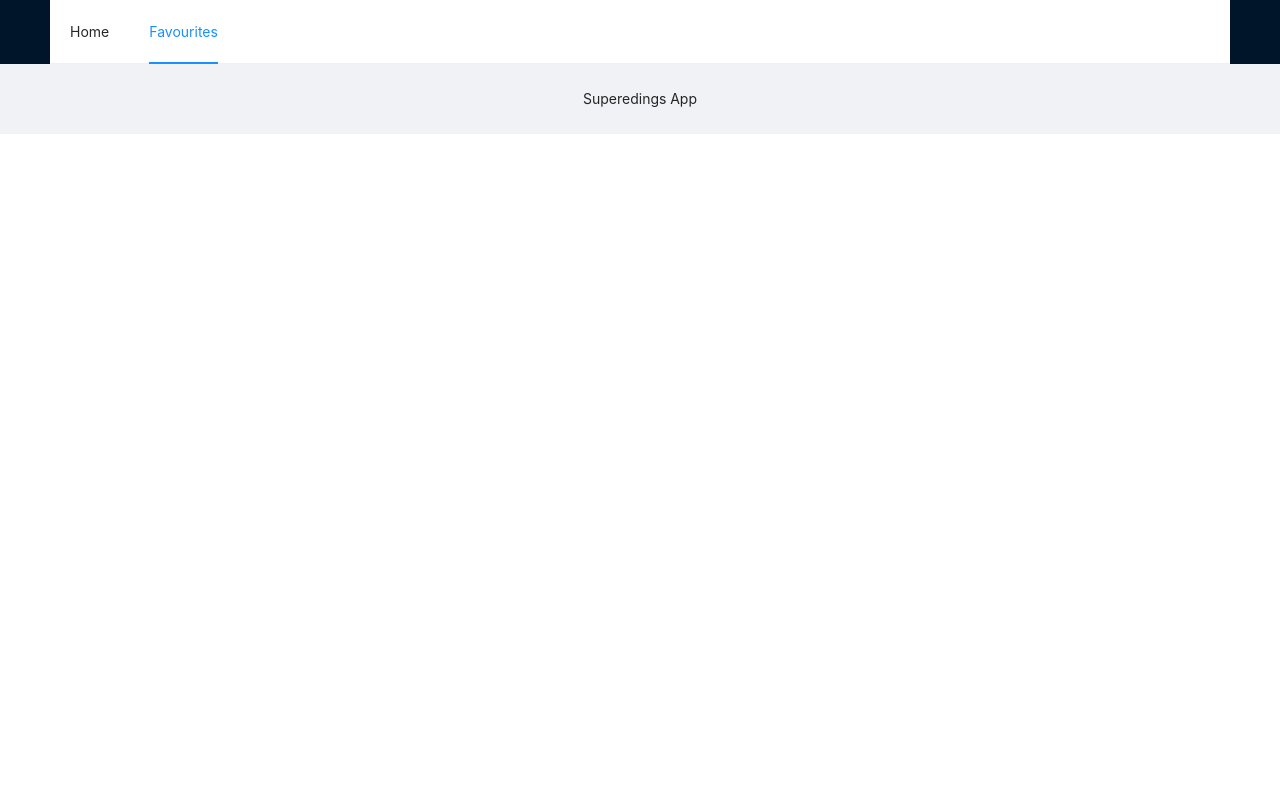
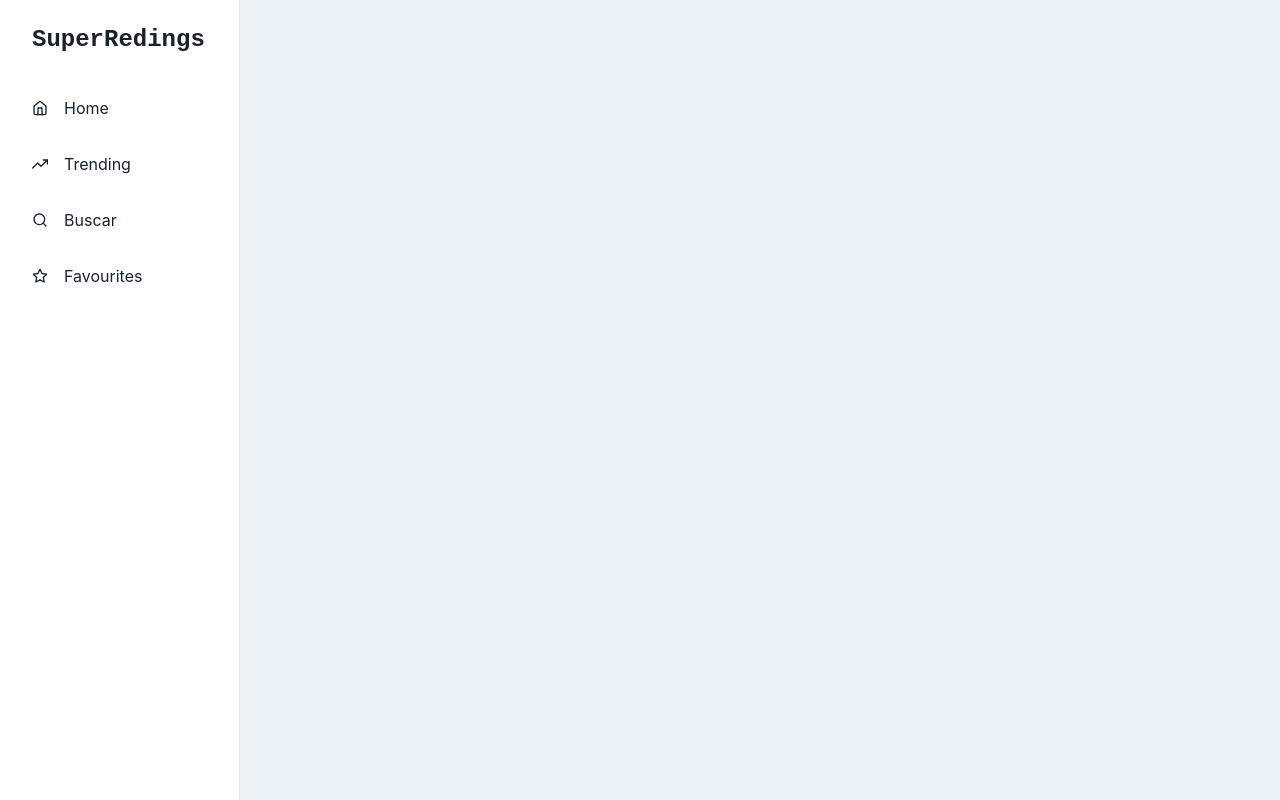
Before and after one commit to ericagerez/superedings, a React (Create React App) app: page / in a window 1280 px wide. Built offline with nearby package versions, Linux system fonts and the light colour scheme.

Commit message:
Cambios en navbar

```diff
--- /dev/null
+++ b/craco.config.js
@@ -0,0 +1,17 @@
+const CracoLessPlugin = require('craco-less');
+
+module.exports = {
+  plugins: [
+    {
+      plugin: CracoLessPlugin,
+      options: {
+        lessLoaderOptions: {
+          lessOptions: {
+            modifyVars: { '@primary-color': '#a51d1d' },
+            javascriptEnabled: true,
+          },
+        },
+      },
+    },
+  ],
+};
--- a/package.json
+++ b/package.json
@@ -3,6 +3,9 @@
   "version": "0.1.0",
   "private": true,
   "dependencies": {
+    "@chakra-ui/react": "^1.6.9",
+    "@emotion/react": "^11.4.1",
+    "@emotion/styled": "^11.3.0",
     "@testing-library/jest-dom": "^5.14.1",
     "@testing-library/react": "^11.2.7",
     "@testing-library/user-event": "^12.8.3",
@@ -11,8 +14,10 @@
     "@types/react": "^17.0.27",
     "@types/react-dom": "^17.0.9",
     "antd": "^4.16.13",
+    "framer-motion": "^4.1.17",
     "react": "^17.0.2",
     "react-dom": "^17.0.2",
+    "react-icons": "^4.3.1",
     "react-router-dom": "^5.3.0",
     "react-scripts": "4.0.3",
     "typescript": "^4.4.3",
--- a/src/App.js
+++ b/src/App.js
@@ -1,37 +1,33 @@
 import { BrowserRouter as Router, Route, Switch, Redirect } from 'react-router-dom'
-import { Layout } from 'antd';
+import { ChakraProvider } from "@chakra-ui/react";
+import { extendTheme } from "@chakra-ui/react"
+
 import './App.css';
 import Home from './components/pagehome/Home';
-import Nav from './components/pagehome/Nav';
+import Nav from './components/navbar/Nav';
 import Favourites from './components/fav/Favourites';
 
-const { Header, Content, Footer } = Layout;
+const theme = extendTheme({
+	colors: {
+	  brand: {
+		100: "#ff7a00",
+		// ...
+		900: "#1a202c",
+	  },
+	},
+  })
 
 function App() {
 
   return (
 
     <>
-      <Router>
-        <Layout className="layout">
-          <Header>
-            <Nav />
-          </Header>
-          <Content style={{ padding: '0 50px' }}>
-            <div className="site-layout-content">
-              <Switch>
-                <Route path="/home" component={Home} />
-                <Route exact path="/favourties" component={Favourites} />
-                {/*<Route path="/list/:id" component={CoinDetail} />
-                <Route path="/login" component={Login}/>
-                <Route path="/forms" component={Forms}/>)
-                <Route path="*" component={NotFoundComponent} /> */}
-              </Switch>
-            </div>
-          </Content>
-          <Footer style={{ textAlign: 'center' }}>Superedings App</Footer>
-        </Layout>
-      </Router>
+		<ChakraProvider theme={theme}>
+			<Router>
+
+					<Nav />
+			</Router>
+      </ChakraProvider>
     </>
   );
 }
--- /dev/null
+++ b/src/App.less
@@ -0,0 +1,2 @@
+@import '~antd/lib/style/themes/default.less';
+@import '~antd/dist/antd.less';
--- a/src/components/fav/Favourites.tsx
+++ b/src/components/fav/Favourites.tsx
@@ -1,11 +1,8 @@
-import { Layout } from 'antd';
 
 
 function Favourites () {
     return (
-        <Layout>
-            Página de favoritos
-      </Layout>
+        <p>pagina de favoritos</p>
     )
 }
 
--- /dev/null
+++ b/src/components/navbar/Nav.tsx
@@ -0,0 +1,146 @@
+import React, { ReactNode } from 'react';
+import { IconButton, Box, CloseButton, Flex, Icon, useColorModeValue, Link, Drawer, DrawerContent, Text, useDisclosure, BoxProps, FlexProps,} from '@chakra-ui/react';
+import { FiHome, FiTrendingUp, FiSearch, FiStar, FiSettings, FiMenu, } from 'react-icons/fi';
+import { IconType } from 'react-icons';
+import { ReactText } from 'react';
+import { Image } from "@chakra-ui/react";
+
+interface LinkItemProps {
+  name: string;
+  icon: IconType;
+}
+const LinkItems: Array<LinkItemProps> = [
+  { name: 'Home', icon: FiHome },
+  { name: 'Trending', icon: FiTrendingUp },
+  { name: 'Buscar', icon: FiSearch },
+  { name: 'Favourites', icon: FiStar },
+];
+
+export default function SimpleSidebar({ children }: { children: ReactNode }) {
+
+  	const { isOpen, onOpen, onClose } = useDisclosure();
+
+  	return (
+
+    <Box minH="100vh" bg={useColorModeValue('gray.100', 'gray.900')}>
+		<SidebarContent
+			onClose={() => onClose}
+			display={{ base: 'none', md: 'block' }}
+		/>
+		<Drawer
+			autoFocus={false}
+			isOpen={isOpen}
+			placement="left"
+			onClose={onClose}
+			returnFocusOnClose={false}
+			onOverlayClick={onClose}
+			size="full">
+			<DrawerContent>
+				<SidebarContent onClose={onClose} />
+			</DrawerContent>
+		</Drawer>
+      {/* mobilenav */}
+		<MobileNav display={{ base: 'flex', md: 'none' }} onOpen={onOpen} />
+		<Box ml={{ base: 0, md: 60 }} p="4">
+			{children}
+		</Box>
+    </Box>
+  );
+}
+
+interface SidebarProps extends BoxProps {
+  onClose: () => void;
+}
+
+const SidebarContent = ({ onClose, ...rest }: SidebarProps) => {
+	return (
+		<Box
+			bg={useColorModeValue('white', 'gray.900')}
+			borderRight="1px"
+			borderRightColor={useColorModeValue('gray.200', 'gray.700')}
+			w={{ base: 'full', md: 60 }}
+			pos="fixed"
+			h="full"
+			{...rest}>
+			<Flex h="20" alignItems="center" mx="8" justifyContent="space-between">
+				<Text fontSize="2xl" fontFamily="monospace" fontWeight="bold">
+					SuperRedings
+				</Text>
+				<CloseButton display={{ base: 'flex', md: 'none' }} onClick={onClose} />
+			</Flex>
+			{LinkItems.map((link) => (
+			<NavItem key={link.name} icon={link.icon}>
+				{link.name}
+			</NavItem>
+			))}
+		</Box>
+	);
+};
+
+interface NavItemProps extends FlexProps {
+  icon: IconType;
+  children: ReactText;
+}
+
+const NavItem = ({ icon, children, ...rest }: NavItemProps) => {
+  return (
+    <Link href="#" style={{ textDecoration: 'none' }}>
+      <Flex
+        align="center"
+        p="4"
+        mx="4"
+        borderRadius="lg"
+        role="group"
+        cursor="pointer"
+        _hover={{
+          bg: 'brand.100',
+          color: 'white',
+        }}
+        {...rest}>
+        {icon && (
+          <Icon
+            mr="4"
+            fontSize="16"
+            _groupHover={{
+              color: 'white',
+            }}
+            as={icon}
+          />
+        )}
+        {children}
+      </Flex>
+    </Link>
+  );
+};
+
+interface MobileProps extends FlexProps {
+  onOpen: () => void;
+}
+
+const MobileNav = ({ onOpen, ...rest }: MobileProps) => {
+
+	return (
+		<Flex
+			ml={{ base: 0, md: 60 }}
+			px={{ base: 4, md: 24 }}
+			height="20"
+			alignItems="center"
+			bg={useColorModeValue('white', 'gray.900')}
+			borderBottomWidth="1px"
+			borderBottomColor={useColorModeValue('gray.200', 'gray.700')}
+			justifyContent="flex-start"
+			{...rest}>
+
+			<IconButton
+			variant="outline"
+			onClick={onOpen}
+			aria-label="open menu"
+			icon={<FiMenu />}
+			/>
+
+			<Text fontSize="2xl" ml="8" fontFamily="monospace" fontWeight="bold">
+				SuperRedings
+			</Text>
+		</Flex>
+	);
+};
--- a/src/components/pagehome/Home.tsx
+++ b/src/components/pagehome/Home.tsx
@@ -1,11 +1,9 @@
-import { Layout } from 'antd';
+
 
 
 function Home () {
     return (
-        <Layout>
-            Página de home
-      </Layout>
+        <p>pagina home</p>
     )
 }
 
--- a/src/components/pagehome/Nav.tsx
+++ /dev/null
@@ -1,29 +0,0 @@
-import { NavLink } from 'react-router-dom';
-import { Button, Menu } from 'antd';
-import { LogoutOutlined } from '@ant-design/icons';
-import 'antd/dist/antd.css';
-import { MailOutlined, AppstoreOutlined, SettingOutlined } from '@ant-design/icons';
-
-const { Item } = Menu;
-
-function Nav () {
-
-    return (
-        <>
-            <Menu mode="horizontal" defaultSelectedKeys={['2']}>
-                <Item key={1}>
-                    <NavLink
-                        activeStyle={{ color: "black" }}
-                        to="/home">Home
-                    </NavLink>
-                </Item>
-                <Item key={2}>
-                    <NavLink to="/favourties">Favourites</NavLink>
-                </Item>
-
-            </Menu>
-        </>
-      );
-}
-
-export default Nav;
```
Also changed, not shown: 1 other file (tests, documents, lock files or other folders).
